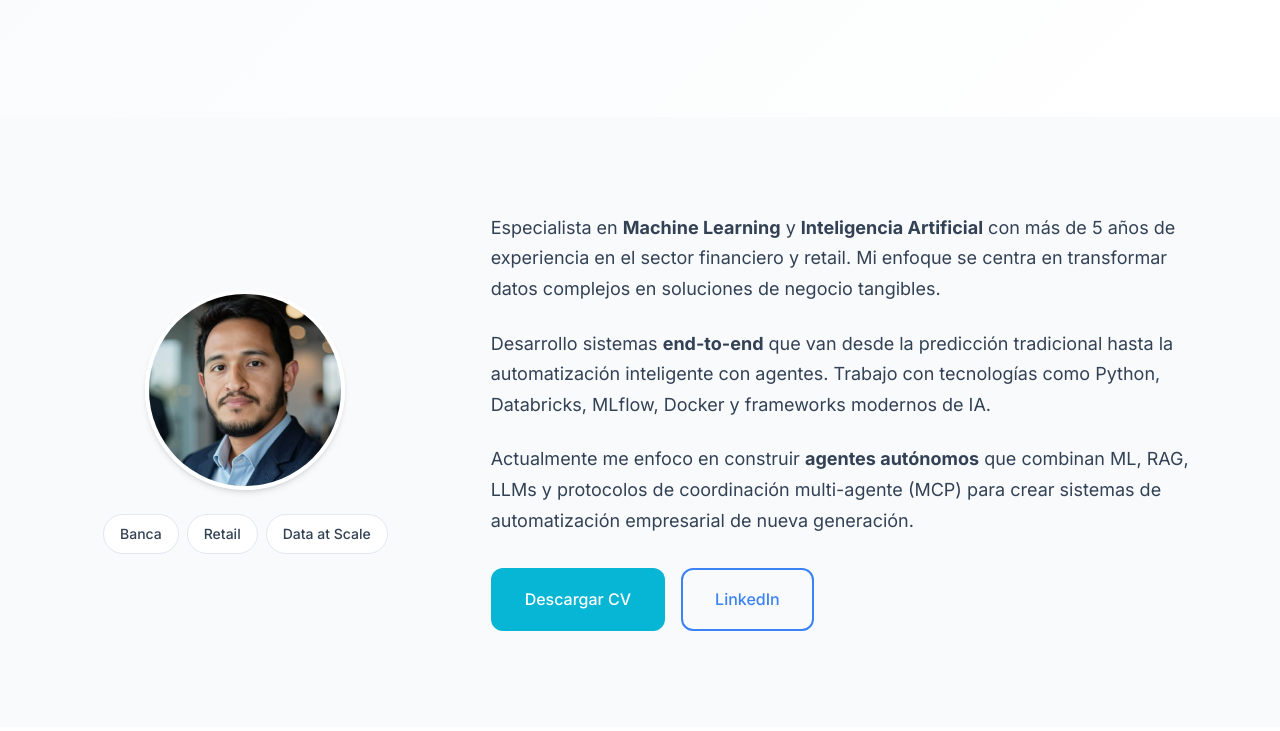
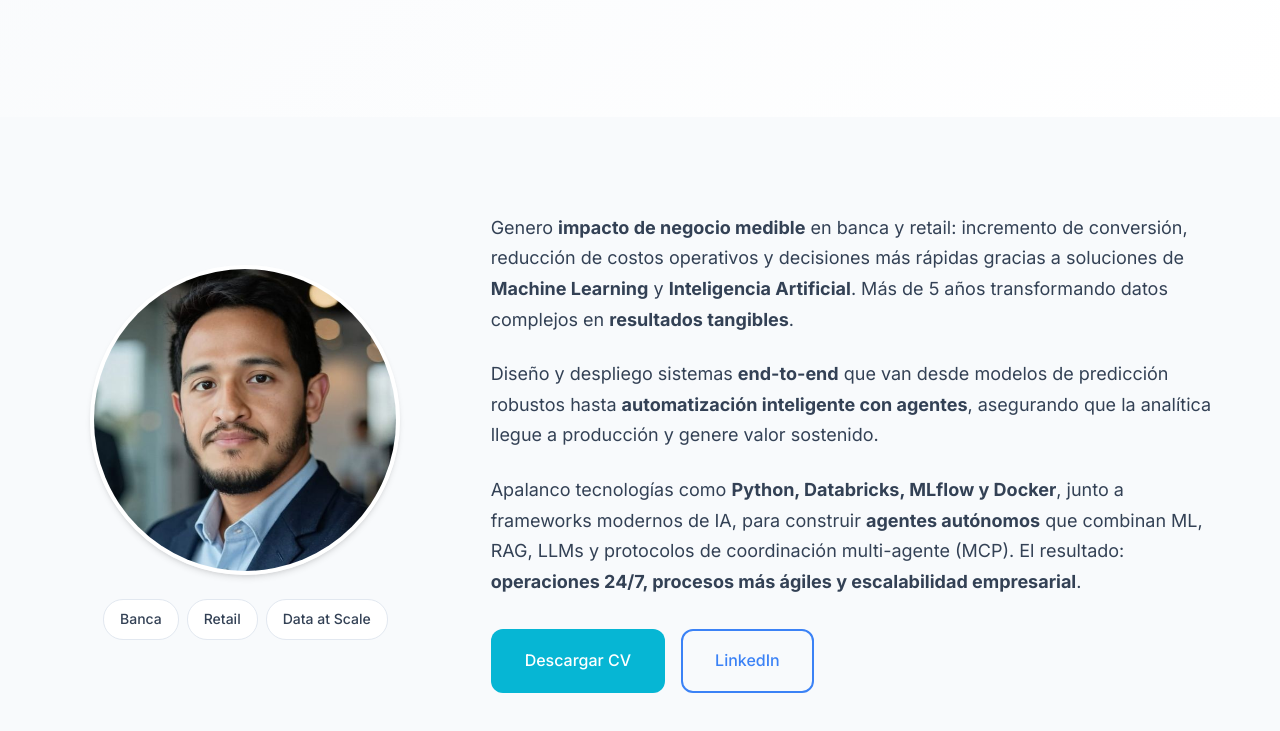
Before and after one commit to heligp/heligp.github.io, a website: page index.html in a window 1280 px wide. Shown: the part 529-1260 px from the top of the page. Drawn offline with Linux system fonts and the light colour scheme.

Commit message:
little changes

```diff
--- a/css/styles.css
+++ b/css/styles.css
@@ -708,3 +708,8 @@ body {
 .fade-in-up {
     animation: fadeInUp 0.6s ease-out;
 }
+
+.avatar-img {
+    width: 310px; /* Ajusta el ancho a tu preferencia */
+    height: auto; /* Mantiene la relación de aspecto */
+}
--- a/index.html
+++ b/index.html
@@ -75,11 +75,26 @@
                     </div>
                 </div>
                 <div class="about-text">
-                    <p>Especialista en <strong>Machine Learning</strong> y <strong>Inteligencia Artificial</strong> con más de 5 años de experiencia en el sector financiero y retail. Mi enfoque se centra en transformar datos complejos en soluciones de negocio tangibles.</p>
+                    <p>
+                        Genero <strong>impacto de negocio medible</strong> en banca y retail:
+                        incremento de conversión, reducción de costos operativos y decisiones más rápidas
+                        gracias a soluciones de <strong>Machine Learning</strong> y <strong>Inteligencia Artificial</strong>.
+                        Más de 5 años transformando datos complejos en <strong>resultados tangibles</strong>.
+                    </p>
 
-                    <p>Desarrollo sistemas <strong>end-to-end</strong> que van desde la predicción tradicional hasta la automatización inteligente con agentes. Trabajo con tecnologías como Python, Databricks, MLflow, Docker y frameworks modernos de IA.</p>
+                    <p>
+                        Diseño y despliego sistemas <strong>end-to-end</strong> que van desde
+                        modelos de predicción robustos hasta <strong>automatización inteligente con agentes</strong>,
+                        asegurando que la analítica llegue a producción y genere valor sostenido.
+                    </p>
 
-                    <p>Actualmente me enfoco en construir <strong>agentes autónomos</strong> que combinan ML, RAG, LLMs y protocolos de coordinación multi-agente (MCP) para crear sistemas de automatización empresarial de nueva generación.</p>
+                    <p>
+                        Apalanco tecnologías como <strong>Python, Databricks, MLflow y Docker</strong>, junto a
+                        frameworks modernos de IA, para construir <strong>agentes autónomos</strong> que combinan
+                        ML, RAG, LLMs y protocolos de coordinación multi-agente (MCP).
+                        El resultado: <strong>operaciones 24/7, procesos más ágiles y escalabilidad empresarial</strong>.
+                    </p>
+
 
                     <div class="about-links">
                         <a href="assets/docs/cv.pdf" class="btn btn-primary" target="_blank">Descargar CV</a>
```
Also changed, not shown: .github/workflows/deploy.yml (added), 1 other file.
